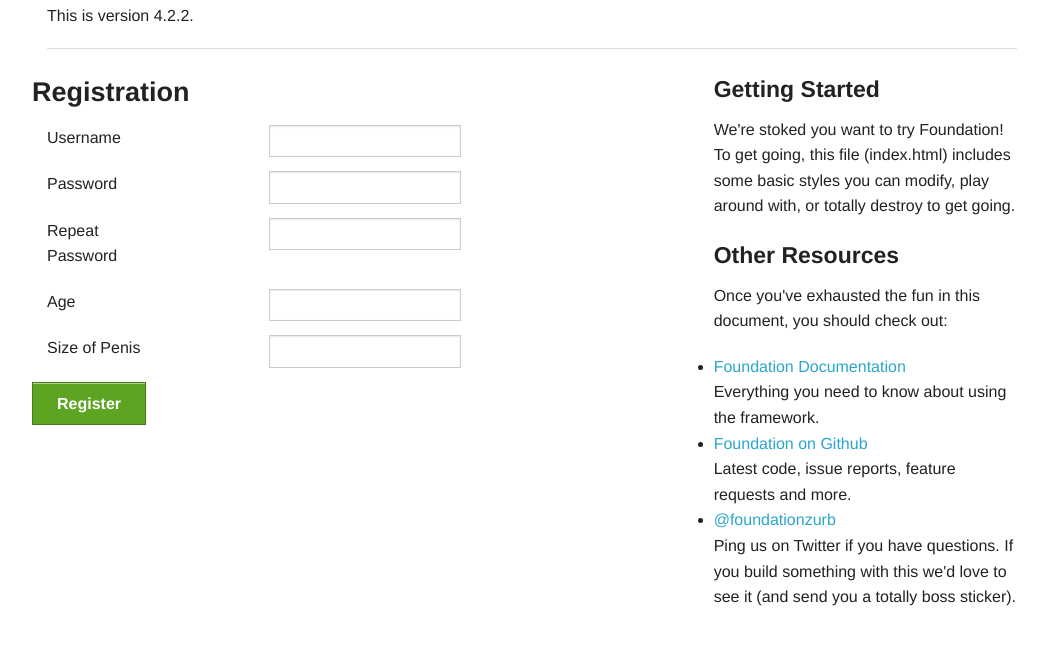
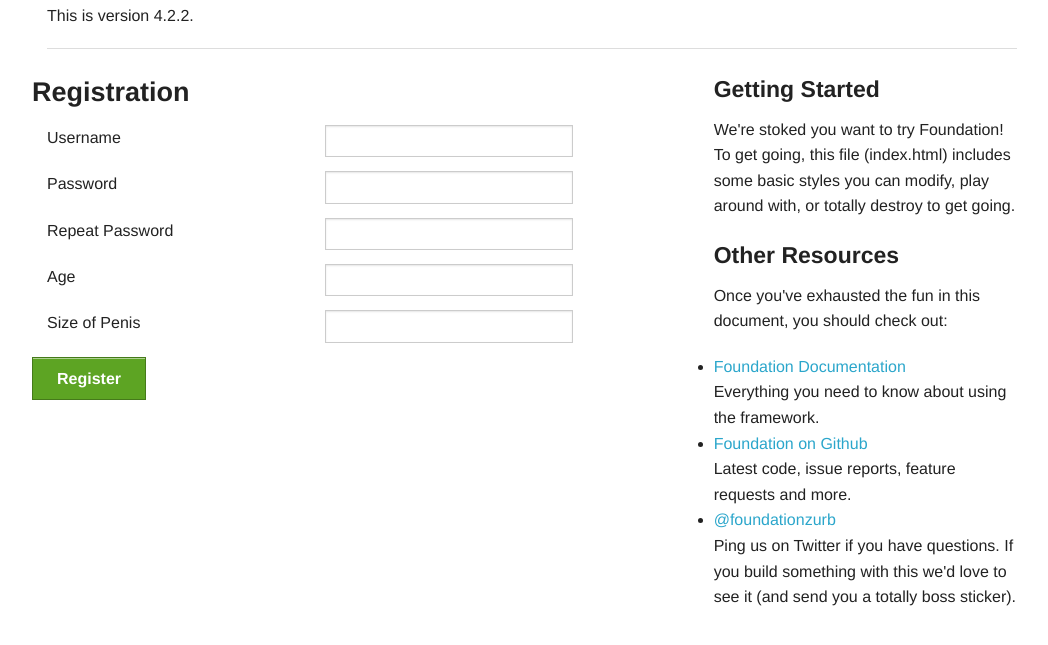
Before and after one commit to davidbrazdil/scanbook, a plain HTML site: page index.html in a window 1280 px wide. Shown: the part 75-720 px from the top of the page, without its empty margins (108-1156 px from the left). Drawn offline with nearby package versions, Linux system fonts and the light colour scheme.

Commit message:
sirsi registration form

```diff
--- a/index.html
+++ b/index.html
@@ -52,7 +52,7 @@
 
 				<h3>Registration</h3>
 
-				<div class="large-8 columns">
+				<div class="large-10 columns">
 					<div class="row">
 						<div class="large-4 columns">
 							<p>Username</p>
```
